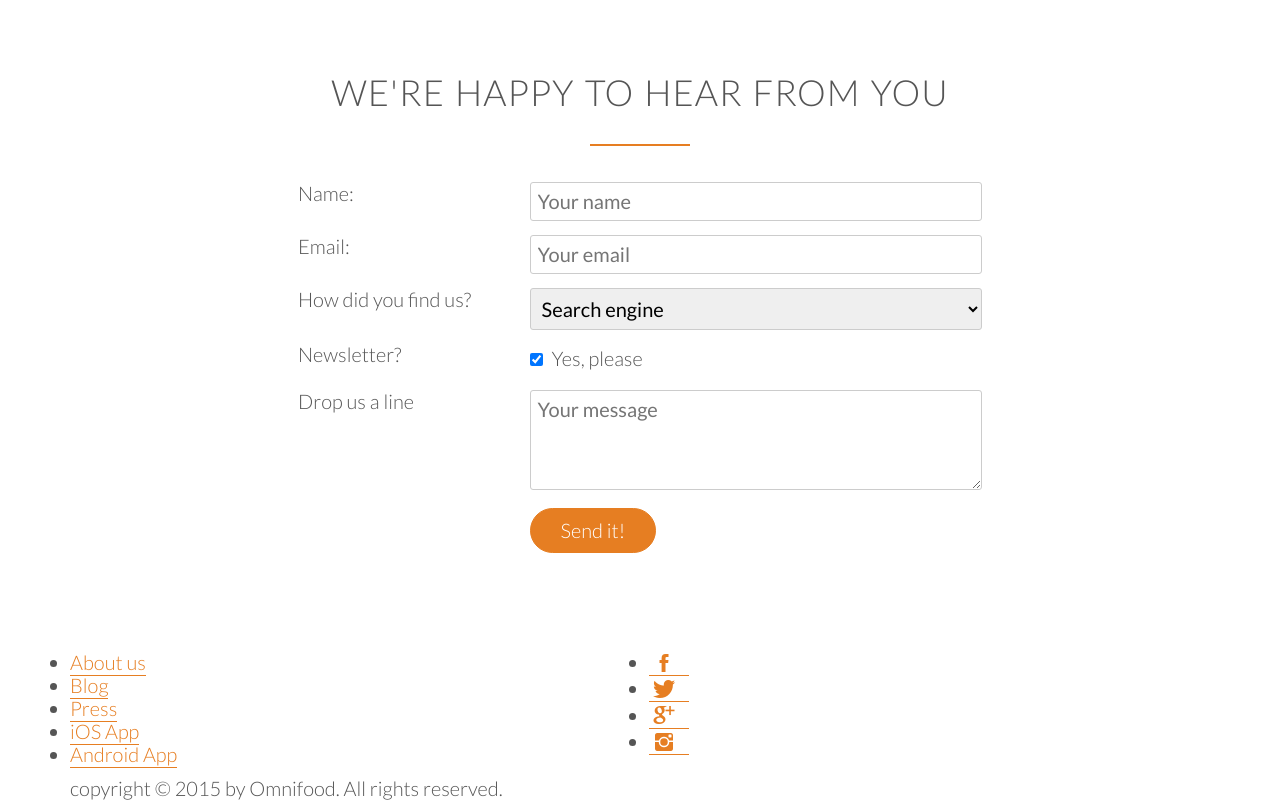
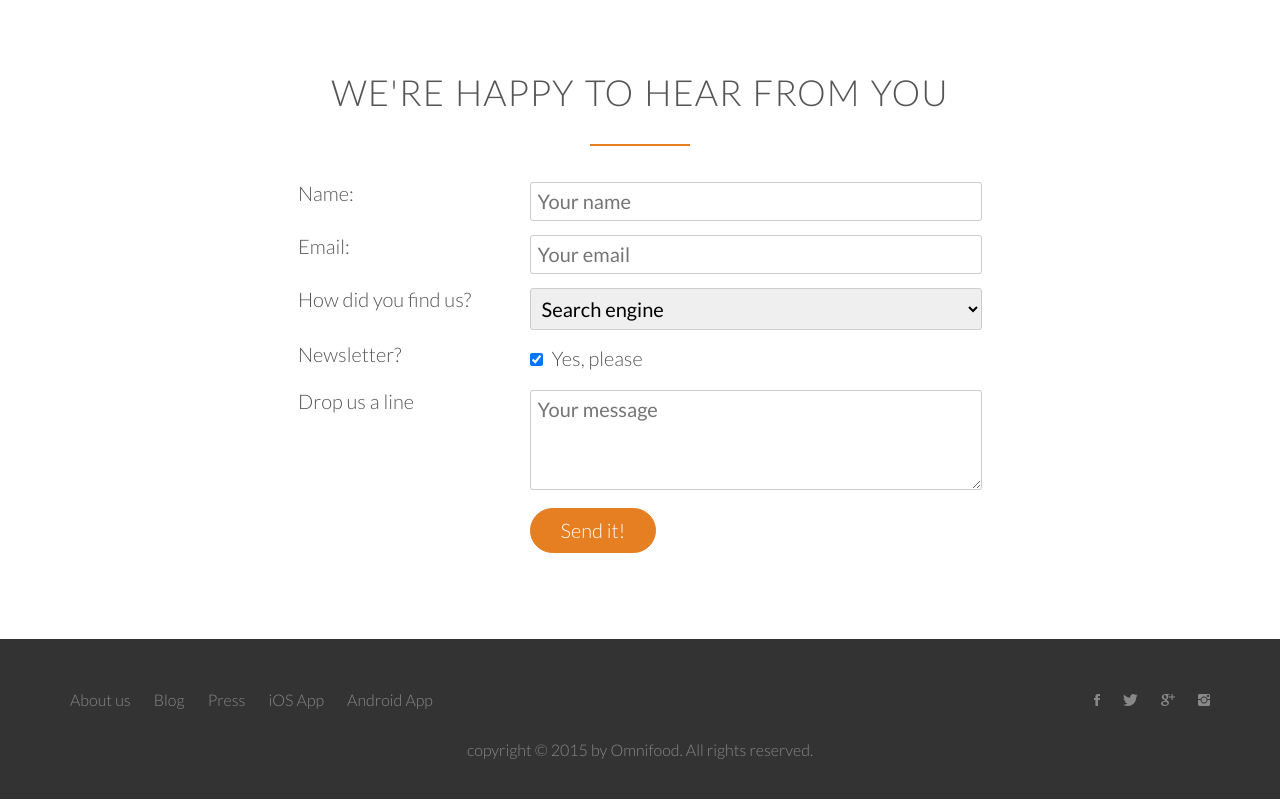
Before and after one commit to EnergeticPixels/udemy-html5css3website, a website: page index.html in a window 1280 px wide. Shown: the part 4989-5789 px from the top of the page. Drawn offline with Linux system fonts and the light colour scheme; files whose address does not match are found by name.

Commit message:
styling site footer

```diff
--- a/index.html
+++ b/index.html
@@ -384,10 +384,10 @@
             </div>
             <div class='col span-1-of-2'>
                 <ul class='social-links'>
-                    <li><a href='#'><i class='ion-social-facebook icon-small'></i></a></li>
-                    <li><a href='#'><i class='ion-social-twitter icon-small'></i></a></li>
-                    <li><a href='#'><i class='ion-social-googleplus icon-small'></i></a></li>
-                    <li><a href='#'><i class='ion-social-instagram icon-small'></i></a></li>
+                    <li><a href='#'><i class='ion-social-facebook'></i></a></li>
+                    <li><a href='#'><i class='ion-social-twitter'></i></a></li>
+                    <li><a href='#'><i class='ion-social-googleplus'></i></a></li>
+                    <li><a href='#'><i class='ion-social-instagram'></i></a></li>
                 </ul>
             </div>
         </div>
--- a/styles/style.css
+++ b/styles/style.css
@@ -448,3 +448,79 @@ input[type=checkbox] {
 }
 
 /* FOOTER */
+footer {
+    background-color: #333;
+    padding: 40px;
+    font-size: 80%;
+}
+
+.footer-nav {
+    list-style: none;
+    float: left;
+}
+
+.social-links {
+    list-style: none;
+    float: right;
+}
+
+.footer-nav li,
+.social-links li {
+    display: inline-block;
+    margin-right: 20px;
+}
+
+.footer-nav li:last-child,
+.social-links li:last-child {
+    margin-right: 0;
+}
+
+.footer-nav li a:link,
+.footer-nav li a:visited,
+.social-links li a:link,
+.social-links li a:visited {
+    text-decoration: none;
+    border: 0;
+    color: #888;
+    transition: color 0.2s;
+}
+
+.footer-nav li a:hover,
+.footer-nav li a:active {
+    color: #ddd;
+}
+
+.social-links li a:link,
+.social-links li a:visted {
+    font-size: 160%;
+}
+
+.ion-social-facebook,
+.ion-social-googleplus,
+.ion-social-twitter,
+.ion-social-instagram {
+    transition: color 0.2s;
+}
+
+.ion-social-facebook:hover,
+.ion-social-facebook:active {
+    color: #3b5998;
+}
+.ion-social-twitter:hover,
+.ion-social-twitter:active {
+    color: #00aced;
+}
+.ion-social-googleplus:hover,
+.ion-social-googleplus:active {
+    color: #dd4b39;
+}
+.ion-social-instagram:hover,
+.ion-social-instagram:active {
+    color: #517fa4;
+}
+
+footer p {
+    color: #888;
+    text-align: center;
+    margin-top: 20px;
+}
```
